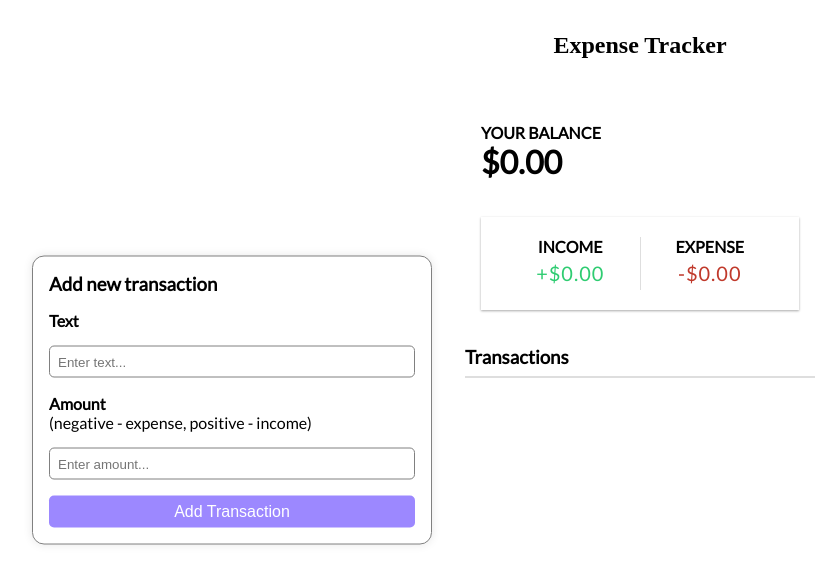
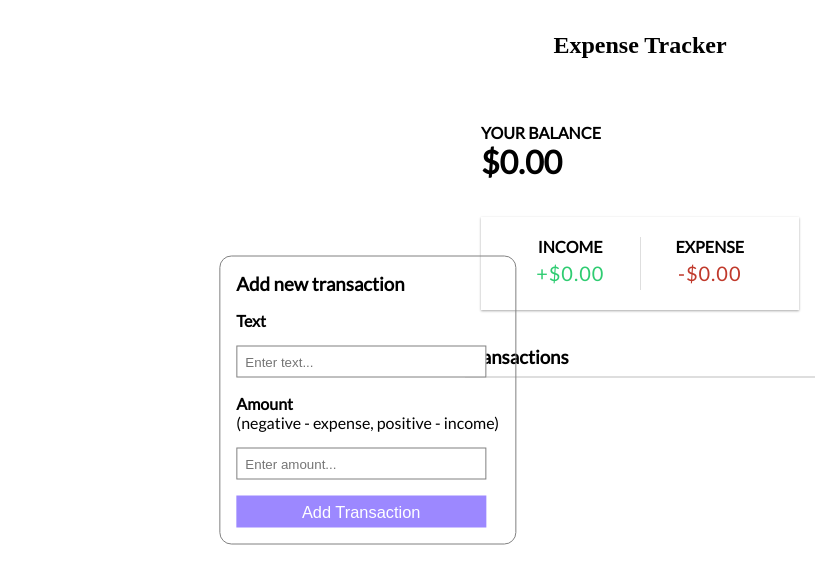
Before and after one commit to Rdx-coder/expanceTracker3, a React (Create React App) app: page / in a window 1280 px wide. Shown: the top 584 px of the page, without its empty margins (0-831 px from the left). Built offline with nearby package versions, Linux system fonts and the light colour scheme.

Commit message:
create a expense app 3

```diff
--- a/public/index.html
+++ b/public/index.html
@@ -1,6 +1,3 @@
-
-
-
 <!DOCTYPE html>
 <html lang="en">
 
--- a/src/App.js
+++ b/src/App.js
@@ -4,40 +4,35 @@ import ExpenseInfo from "./components/ExpenseInfo/ExpenseInfo";
 import ExpenseList from "./components/ExpenseList/ExpenseList";
 import "./App.css";
 
-// Define reducer function
+// Initial state for expenses
+const initialState = [];
+
+// Reducer function to handle state updates
 const expensesReducer = (state, action) => {
   switch (action.type) {
     case "ADD_EXPENSE":
       return [...state, action.payload];
     case "DELETE_EXPENSE":
-      return state.filter((expense, index) => index !== action.payload);
+      return state.filter((expense) => expense.id !== action.payload);
     default:
       return state;
   }
 };
 
 function App() {
-  // Initialize state using useReducer hook
-  const [expenses, dispatch] = useReducer(expensesReducer, []);
-
-  // Function to add a new transaction
-  const addExpense = (expense) => {
-    dispatch({ type: "ADD_EXPENSE", payload: expense });
-  };
-
-  // Function to delete a transaction
-  const deleteExpense = (index) => {
-    dispatch({ type: "DELETE_EXPENSE", payload: index });
-  };
+  // Use useReducer hook to manage state
+  const [expenses, dispatch] = useReducer(expensesReducer, initialState);
 
   return (
     <>
       <h2 className="mainHeading">Expense Tracker</h2>
       <div className="App">
-        <ExpenseForm addExpense={addExpense} dispatch={dispatch} />
+        {/* Pass dispatch function to ExpenseForm to handle adding expenses */}
+        <ExpenseForm addExpense={(expense) => dispatch({ type: "ADD_EXPENSE", payload: expense })} />
         <div className="expenseContainer">
           <ExpenseInfo expenses={expenses} />
-          <ExpenseList expenses={expenses} deleteExpense={deleteExpense} />
+          {/* Pass dispatch function to ExpenseList to handle deleting expenses */}
+          <ExpenseList expenses={expenses} deleteExpense={(id) => dispatch({ type: "DELETE_EXPENSE", payload: id })} />
         </div>
       </div>
     </>
--- a/src/components/ExpenseForm/ExpenseForm.js
+++ b/src/components/ExpenseForm/ExpenseForm.js
@@ -1,26 +1,30 @@
 import React, { useRef } from "react";
 import styles from "./ExpenseForm.module.css";
 
-const ExpenseForm = ({ dispatch }) => {
+const ExpenseForm = ({ addExpense }) => {
   const expenseTextInput = useRef();
   const expenseAmountInput = useRef();
 
   const onSubmitHandler = (e) => {
     e.preventDefault();
     const expenseText = expenseTextInput.current.value;
-    const expenseAmount = expenseAmountInput.current.value;
-    if (parseFloat(expenseAmount) === 0) {
+    const expenseAmount = parseFloat(expenseAmountInput.current.value);
+
+    // If amount is 0, return
+    if (expenseAmount === 0 || isNaN(expenseAmount)) {
       return;
     }
 
     const newExpense = {
       text: expenseText,
-      amount: parseFloat(expenseAmount), // Parse amount to float
-      id: new Date().getTime()
+      amount: expenseAmount,
+      id: Date.now()
     };
 
-    dispatch({ type: "ADD_EXPENSE", payload: newExpense }); // Dispatch action to add expense
+    // Dispatch action to add expense
+    addExpense(newExpense);
 
+    // Clear input fields
     clearInput();
   };
 
@@ -53,7 +57,7 @@ const ExpenseForm = ({ dispatch }) => {
         ref={expenseAmountInput}
         required
       />
-      <button className={styles.submitBtn} type="submit">Add Transaction</button>
+      <button className={styles.submitBtn}>Add Transaction</button>
     </form>
   );
 };
--- a/src/components/ExpenseForm/ExpenseForm.module.css
+++ b/src/components/ExpenseForm/ExpenseForm.module.css
@@ -1,19 +1,16 @@
 .form {
   position: fixed;
-  left: 2rem; /* Adjust the left position to place the form at the start */
-  top: 50%; /* Center vertically */
-  transform: translateY(-50%); /* Center vertically */
+  left: 10rem;
+  top: 50%;
   border: 1px solid gray;
   display: flex;
   flex-direction: column;
-  align-items: stretch; /* Stretch items horizontally */
+  align-items: flex-start;
   gap: 1rem;
   padding: 1rem;
+  justify-content: center;
+  transform: translate(20%, -50%);
   border-radius: 12px;
-  background-color: #fff;
-  box-shadow: 0px 0px 10px rgba(0, 0, 0, 0.1);
-  width: calc(100% - 4rem); /* Make the form width responsive */
-  max-width: 400px; /* Set maximum width */
 }
 
 .form label {
@@ -21,25 +18,25 @@
 }
 
 .input {
-  width: 100%;
-  height: 2rem;
+  width: var(--input-width);
+  height: var(--input-height);
   border: 1px solid gray;
-  padding: 0.5rem;
-  border-radius: 5px;
+  padding-left: 0.5rem;
 }
 
 .submitBtn {
-  width: 100%;
-  height: 2rem;
   background-color: #9c88ff;
+  width: var(--input-width);
+  height: var(--input-height);
   color: white;
   border: none;
-  font-size: 1rem;
-  border-radius: 5px;
+  font-size: 1.025rem;
   transition: all 0.2s ease-in-out;
 }
 
 .submitBtn:hover {
   cursor: pointer;
-  background-color: #7c68cc;
+  background-color: white;
+  color: #9c88ff;
+  border: 1px solid #9c88ff;
 }
--- a/src/components/ExpenseInfo/ExpenseInfo.js
+++ b/src/components/ExpenseInfo/ExpenseInfo.js
@@ -2,19 +2,17 @@ import React from "react";
 import styles from "./ExpenseInfo.module.css";
 
 const ExpenseInfo = ({ expenses }) => {
-  const { profitAmount, lossAmount, grandTotal } = expenses.reduce(
-    (accumulator, currentExpense) => {
-      const currentExpenseAmount = parseFloat(currentExpense.amount);
-      if (currentExpenseAmount < 0) {
-        accumulator.lossAmount += currentExpenseAmount;
-      } else {
-        accumulator.profitAmount += currentExpenseAmount;
-      }
-      accumulator.grandTotal += currentExpenseAmount;
-      return accumulator;
-    },
-    { profitAmount: 0, lossAmount: 0, grandTotal: 0 }
-  );
+  let profitAmount = 0;
+  let lossAmount = 0;
+  const grandTotal = expenses.reduce((acc, currentExpense) => {
+    const currentExpenseAmount = parseFloat(currentExpense.amount); // Parse amount as float
+    if (currentExpenseAmount < 0) {
+      lossAmount += currentExpenseAmount;
+    } else {
+      profitAmount += currentExpenseAmount;
+    }
+    return currentExpenseAmount + acc;
+  }, 0);
 
   return (
     <div className={styles.expenseInfoContainer}>
@@ -26,13 +24,13 @@ const ExpenseInfo = ({ expenses }) => {
         <div>
           <h4>Income</h4>
           <p id="money-plus" className={`${styles.money} ${styles.plus}`}>
-            +${profitAmount.toFixed(2)}
+            +${profitAmount.toFixed(2)} {/* Fix decimal places */}
           </p>
         </div>
         <div>
           <h4>Expense</h4>
           <p id="money-minus" className={`${styles.money} ${styles.minus}`}>
-            -${Math.abs(lossAmount).toFixed(2)}
+            -${Math.abs(lossAmount).toFixed(2)} {/* Fix decimal places and convert to positive */}
           </p>
         </div>
       </div>
--- a/src/components/ExpenseList/ExpenseList.js
+++ b/src/components/ExpenseList/ExpenseList.js
@@ -2,7 +2,7 @@ import React from "react";
 import styles from "./ExpenseList.module.css";
 import Transaction from "../Transaction/Transaction";
 
-const ExpenseList = ({ expenses, deleteExpense, changeExpenseToUpdate }) => {
+const ExpenseList = ({ expenses, deleteExpense }) => {
   return (
     <div className={styles.expenseListContainer}>
       <h3>Transactions</h3>
@@ -13,8 +13,7 @@ const ExpenseList = ({ expenses, deleteExpense, changeExpenseToUpdate }) => {
               index={i}
               key={expense.id}
               expense={expense}
-              deleteExpense={deleteExpense}
-              changeExpenseToUpdate={changeExpenseToUpdate}
+              deleteExpense={deleteExpense} // Pass deleteExpense function
             />
           );
         })}
--- a/src/components/Transaction/Transaction.js
+++ b/src/components/Transaction/Transaction.js
@@ -3,7 +3,7 @@ import styles from "./Transaction.module.css";
 import EditImage from "../../images/edit.png";
 import DeleteImage from "../../images/trash-bin.png";
 
-const Transaction = ({ expense, deleteExpense, index }) => {
+const Transaction = ({ expense, deleteExpense }) => {
   const [currentHoverIndex, setCurrentHoverIndex] = useState(null);
 
   return (
@@ -12,32 +12,33 @@ const Transaction = ({ expense, deleteExpense, index }) => {
       className={`${styles.transaction} ${
         expense.amount > 0 ? styles.profit : styles.loss
       }`}
-      onMouseOver={() => setCurrentHoverIndex(index)}
-      onMouseLeave={() => setCurrentHoverIndex(null)}
+      onMouseOver={() => {
+        setCurrentHoverIndex(true);
+      }}
+      onMouseLeave={() => {
+        setCurrentHoverIndex(false);
+      }}
     >
       <div>{expense.text}</div>
       <div className={styles.transactionOptions}>
         <div
           className={`${styles.amount} ${
-            currentHoverIndex === index && styles.movePrice
+            currentHoverIndex && styles.movePrice
           }`}
         >
           ${expense.amount}
         </div>
-        <div
-          className={`${styles.btnContainer} ${
-            currentHoverIndex === index && styles.active
-          }`}
-        >
-          <div className={styles.edit} onClick={() => {}}>
-            <img src={EditImage} height="100%" alt="Edit" />
-          </div>
-          <div
-            className={styles.delete}
-            onClick={() => deleteExpense(index)} // Pass the index to deleteExpense
-          >
-            <img src={DeleteImage} height="100%" alt="Delete" />
-          </div>
+        <div className={styles.btnContainer}>
+          {currentHoverIndex && (
+            <>
+              <div className={styles.edit} onClick={() => {}}>
+                <img src={EditImage} height="100%" alt="Edit" />
+              </div>
+              <div className={styles.delete} onClick={() => deleteExpense(expense.id)}>
+                <img src={DeleteImage} height="100%" alt="Delete" />
+              </div>
+            </>
+          )}
         </div>
       </div>
     </li>
--- a/src/styles.css
+++ b/src/styles.css
@@ -1,8 +1,4 @@
 .App {
   font-family: sans-serif;
   text-align: center;
-  min-height: 100vh; /* Ensure the content fills the viewport height */
-  display: flex; /* Center align the content */
-  justify-content: center; /* Center align the content horizontally */
-  align-items: center; /* Center align the content vertically */
 }
```
